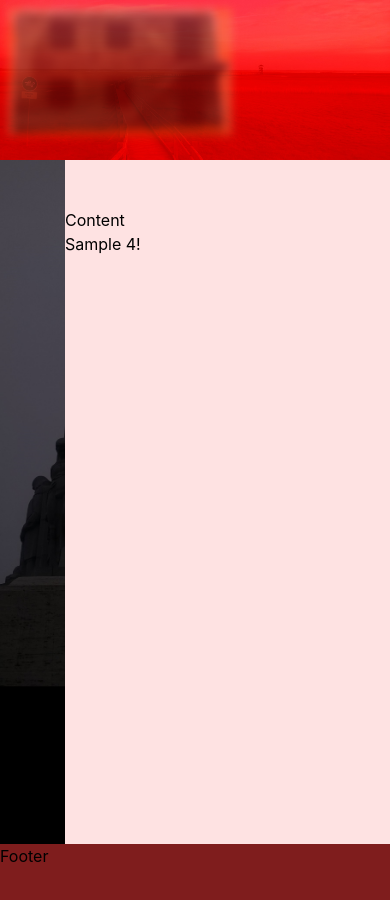
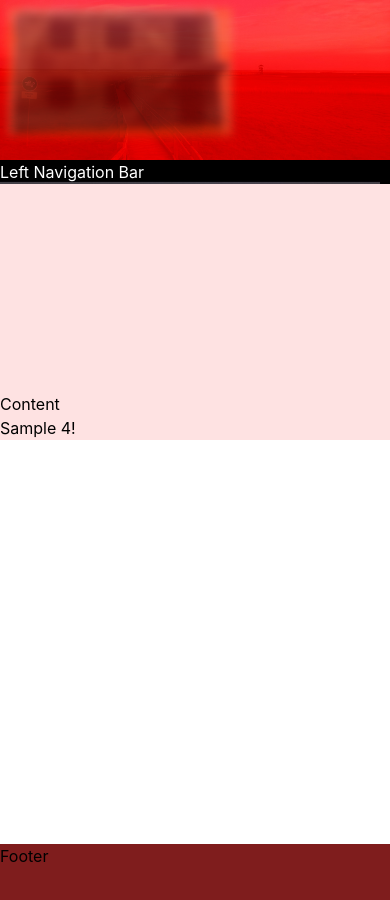
Before and after one commit to otavo002-xamk/portfolio-2023, a React (Create React App) app: page /sample4 in a window 390 px wide. Shown: the top 900 px of the page. Built offline with nearby package versions, Linux system fonts and the light colour scheme.

Commit message:
added responsive layout

```diff
--- a/src/Center.js
+++ b/src/Center.js
@@ -4,7 +4,7 @@ import LeftNavBar from "./LeftNavBar";
 
 function Center() {
   return (
-    <div className="grid grid-cols-6 h-full">
+    <div className="lg:grid lg:grid-cols-6 h-full">
       <LeftNavBar />
       <Content />
     </div>
--- a/src/Content.js
+++ b/src/Content.js
@@ -8,7 +8,7 @@ import Sample4 from "./pages/Sample4";
 
 function Content() {
   return (
-    <div className="col-start-2 col-end-7 w-full bg-red-100 pt-52">
+    <div className="lg:col-start-2 lg:col-end-7 w-full bg-red-100 pt-52">
       <h3>Content</h3>
       <Router>
         <Routes>
--- a/src/LeftNavBar.js
+++ b/src/LeftNavBar.js
@@ -2,8 +2,8 @@ import React from "react";
 
 function LeftNavBar() {
   return (
-    <div className="bg-leftNavBar bg-cover col-start-1 col-end-1 bg-black">
-      <p>Left Navigation Bar</p>
+    <div className="bg-leftNavBar bg-cover pt-40 lg:col-start-1 lg:col-end-1 bg-black">
+      <p className="text-white">Left Navigation Bar</p>
     </div>
   );
 }
```
